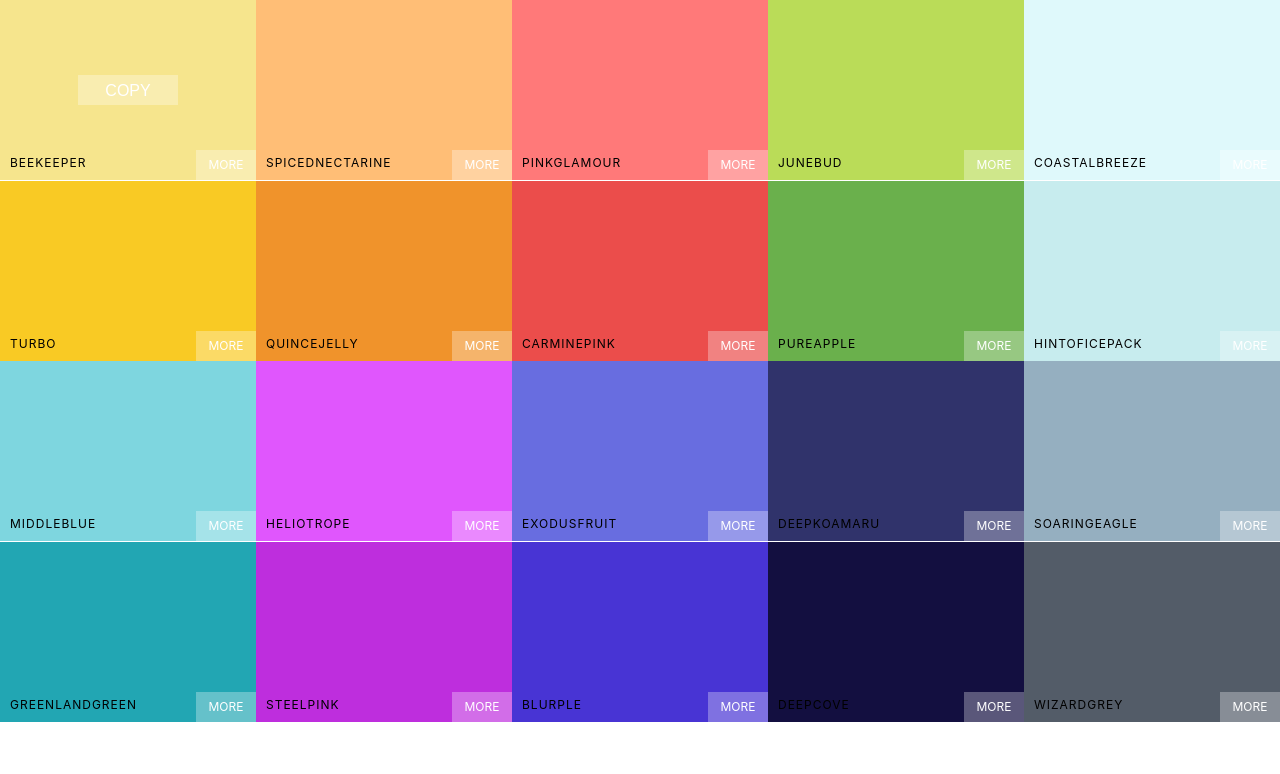
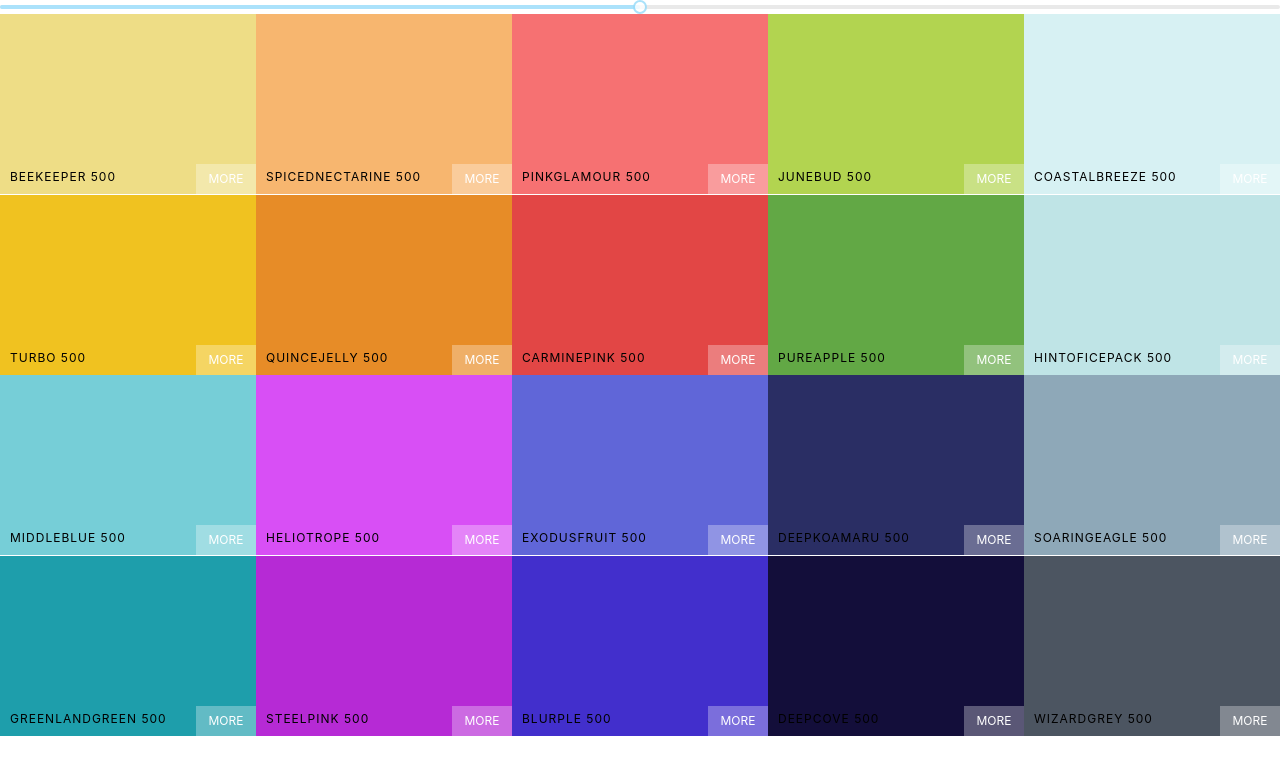
Before and after one commit to Rowee13/hue-box-project, a React (Create React App) app: page / in a window 1280 px wide. Shown: the top 774 px of the page. Built offline with nearby package versions, Linux system fonts and the light colour scheme.

Commit message:
Added unstyled slider
Used rc-slider as dependency

```diff
--- a/package.json
+++ b/package.json
@@ -7,6 +7,7 @@
     "@testing-library/react": "^13.4.0",
     "@testing-library/user-event": "^13.5.0",
     "chroma-js": "^2.4.2",
+    "rc-slider": "^10.0.1",
     "react": "^18.2.0",
     "react-copy-to-clipboard": "^5.1.0",
     "react-dom": "^18.2.0",
--- a/src/App.js
+++ b/src/App.js
@@ -10,7 +10,7 @@
 		console.log(generatePalette(SeedColors[4]));
 		return (
 			<div>
-				<Palette {...SeedColors[4]} />
+				<Palette palette={generatePalette(SeedColors[4])} />
 			</div>
 		);
 	}
--- a/src/components/Palette.js
+++ b/src/components/Palette.js
@@ -1,16 +1,39 @@
 import { Component } from "react";
+import Slider from "rc-slider";
+import "rc-slider/assets/index.css";
 
 import ColorBox from "./ColorBox";
 import "./Palette.css";
 
 class Palette extends Component {
+	constructor(props) {
+		super(props);
+		this.state = { level: 500 };
+		this.changeLevel = this.changeLevel.bind(this);
+	}
+
+	changeLevel(level) {
+		this.setState({ level });
+		console.log(level);
+	}
+
 	render() {
-		const colorBoxes = this.props.colors.map((color) => (
-			<ColorBox background={color.color} name={color.name} />
+		const { colors } = this.props.palette;
+		const { level } = this.state;
+
+		const colorBoxes = colors[level].map((color) => (
+			<ColorBox background={color.hex} name={color.name} />
 		));
 
 		return (
 			<div className="Palette">
+				<Slider
+					defaultValue={level}
+					min={100}
+					max={900}
+					step={100}
+					onAfterChange={this.changeLevel}
+				/>
 				{/* NavBar goes here */}
 				<div className="Palette-colors">{colorBoxes}</div>
 			</div>
```
Also changed, not shown: 1 other file (tests, documents, lock files or other folders).
